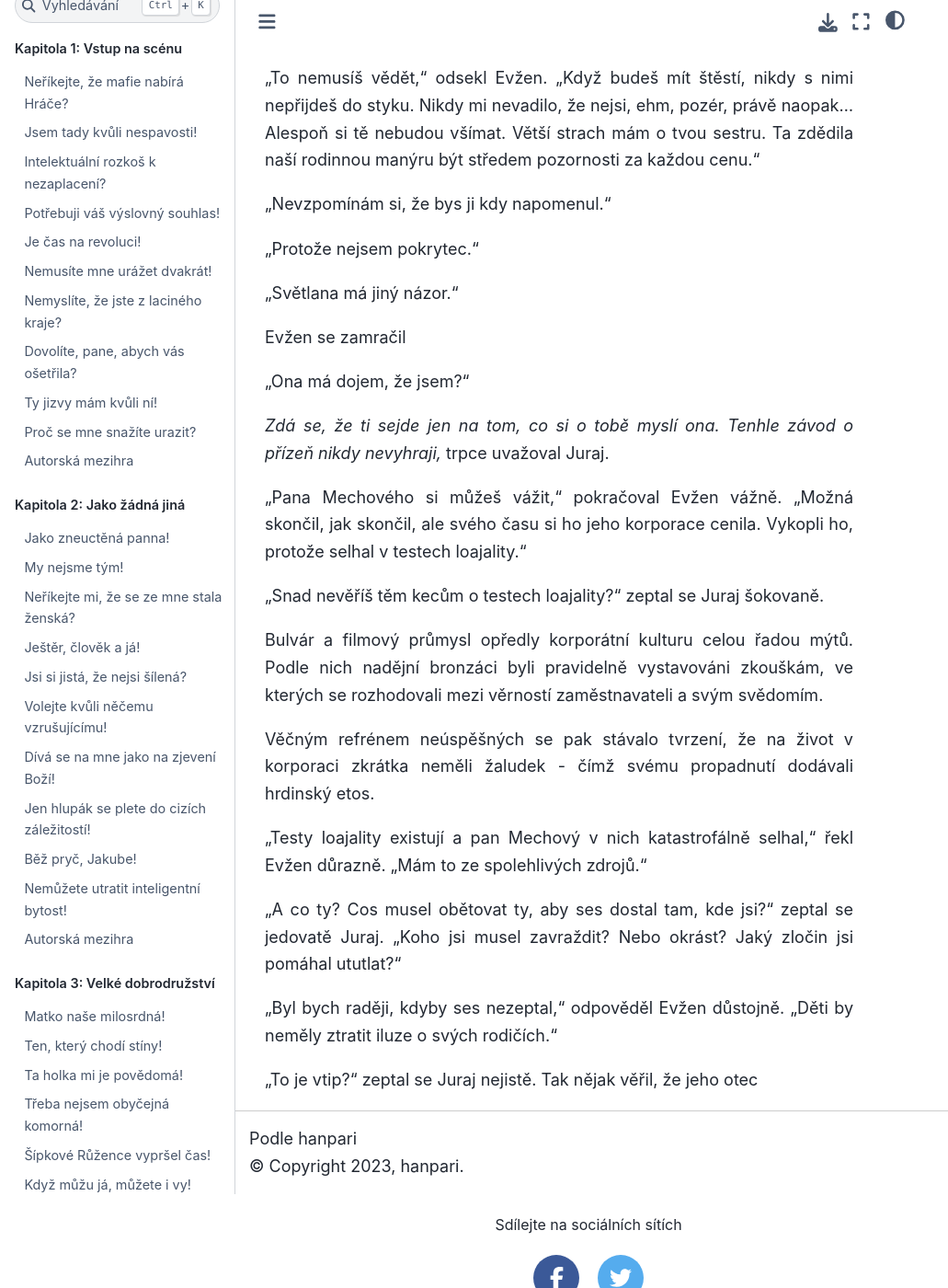
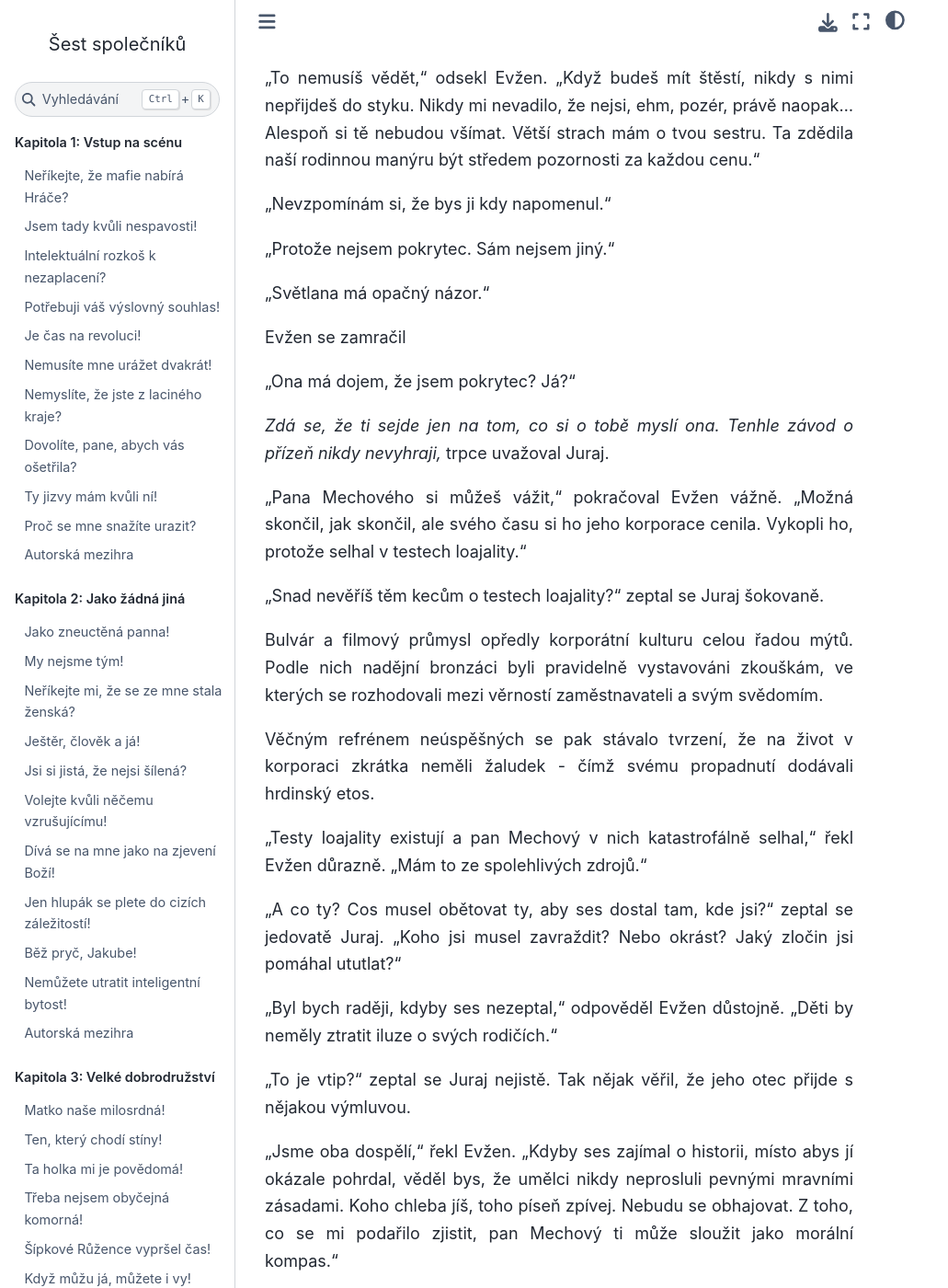
Before and after one commit to hanpari/sest-spolecniku, a Sphinx documentation site: the page built from source/sest_spolecniku/009/03.md, in a window 1280 px wide and 1400 px high, scrolled down 2729 px. Shown: the whole window at 92% size, without its empty margins (0-1031 px from the left). Built offline with Sphinx 7.4.7 and the Sphinx Book theme 1.1.4, drawn with Linux system fonts in a browser that asks for light colours; pages that are not in the unit, such as notebooks, are missing from menus; some of the changed text lies outside the part shown.

Commit message:
POkracovani

```diff
--- a/source/sest_spolecniku/009/03.md
+++ b/source/sest_spolecniku/009/03.md
@@ -66,13 +66,13 @@ Juraj ignoroval otcovu pracovní vložku (Kamila Kousavá byla spoluhvězdou *Ko
 
 "Nevzpomínám si, že bys ji kdy napomenul."
 
-"Protože nejsem pokrytec."
+"Protože nejsem pokrytec. Sám nejsem jiný."
 
-"Světlana má jiný názor."
+"Světlana má opačný názor."
 
 Evžen se zamračil
 
-"Ona má dojem, že jsem?"
+"Ona má dojem, že jsem pokrytec? Já?"
 
 *Zdá se, že ti sejde jen na tom, co si o tobě myslí ona. Tenhle závod o přízeň nikdy nevyhraji,* trpce uvažoval Juraj.
 
@@ -90,4 +90,8 @@ Věčným refrénem neúspěšných se pak stávalo tvrzení, že na život v ko
 
 "Byl bych raději, kdyby ses nezeptal," odpověděl Evžen důstojně. "Děti by neměly ztratit iluze o svých rodičích."
 
-"To je vtip?" zeptal se Juraj nejistě. Tak nějak věřil, že jeho otec
+"To je vtip?" zeptal se Juraj nejistě. Tak nějak věřil, že jeho otec přijde s nějakou výmluvou.
+
+"Jsme oba dospělí," řekl Evžen. "Kdyby ses zajímal o historii, místo abys jí okázale pohrdal, věděl bys, že umělci nikdy neprosluli pevnými mravními zásadami. Koho chleba jíš, toho píseň zpívej. Nebudu se obhajovat. Z toho, co se mi podařilo zjistit, pan Mechový ti může sloužit jako morální kompas."
+
+*Morální kompas? Vážně? Nanejvýš jako komická figurka,* napadlo Juraje.
```
